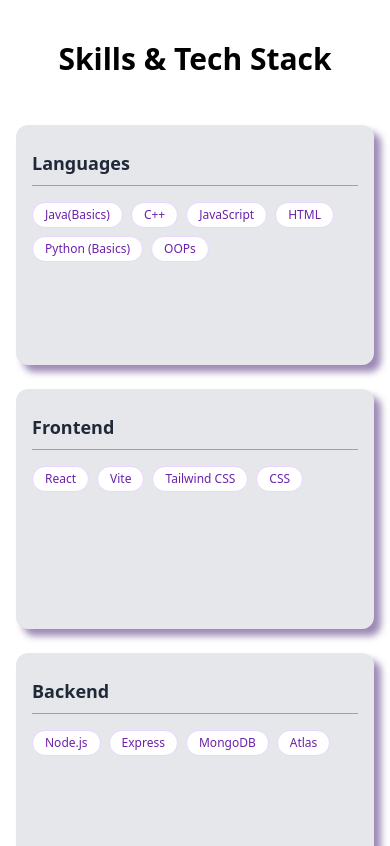
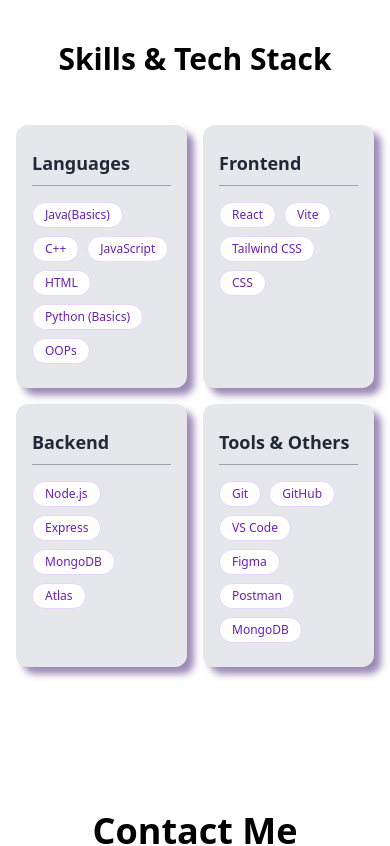
Before and after one commit to Resham011/Portfolio-Website, a React (Vite) app in the folder frontend/: page / in a window 390 px wide. Shown: the part 2700-3546 px from the top of the page. Built offline with nearby package versions, Linux system fonts and the light colour scheme.

Commit message:
Initial commit

```diff
--- a/frontend/src/components/TechStack.jsx
+++ b/frontend/src/components/TechStack.jsx
@@ -1,66 +1,3 @@
-// import React, { useContext } from "react";
-// import { ThemeContext } from "../context/ThemeContext";
-
-// const TechStack = () => {
-//   const { theme } = useContext(ThemeContext);
-
-//   const categories = [
-//     {
-//       title: "Languages",
-//       items: ["Java", "C++", "JavaScript", "HTML", "CSS", "Python(Basics)", "OOPs"],
-//     },
-//     {
-//       title: "Frontend",
-//       items: ["React", "Vite", "Tailwind CSS"],
-//     },
-//     {
-//       title: "Backend",
-//       items: ["Node.js", "Express", "MongoDB", "Atlas"],
-//     },
-//     {
-//       title: "Tools & Others",
-//       items: ["Git", "GitHub", "VS Code", "Figma", "Postman", "MongoDB"],
-//     },
-//   ];
-
-//   return (
-//     <section id="skills"
-//       className="w-full py-12 px-6 md:px-12 lg:px-20 transition-colors duration-500"
-//     >
-//       <h2 className="text-3xl font-bold text-center mb-10 dark:text-white">
-//         Skills & Tech Stack
-//       </h2>
-//       <div className="grid grid-cols-1 sm:grid-cols-2 lg:grid-cols-4 gap-6">
-//         {categories.map((category, idx) => (
-//           <div
-//             key={idx}
-//             className={`rounded-2xl p-6 transition-all duration-300 transform hover:scale-105
-//               ${theme === "light" ? "bg-gray-200 text-gray-800 purple-shadow " : "bg-gray-800 text-white shadow-[3px_3px_8px_rgba(190,144,255,0.4)] "}`}
-
-//           >
-//             <h3 className="text-xl font-semibold mb-4 border-b pb-2 border-gray-400 dark:border-gray-600">
-//               {category.title}
-//             </h3>
-//             <ul className="space-y-2">
-//               {category.items.map((item, index) => (
-//                 <li
-//                   key={index}
-//                   className="text-sm font-medium px-3 py-1 rounded hover:bg-purple-600 transition-colors duration-200"
-//                 >
-//                   {item}
-//                 </li>
-//               ))}
-//             </ul>
-//           </div>
-//         ))}
-//       </div>
-//     </section>
-//   );
-// };
-
-// export default TechStack;
-
-
 import React, { useContext } from "react";
 import { ThemeContext } from "../context/ThemeContext";
 
@@ -94,7 +31,7 @@
       <h2 className="text-3xl font-bold text-center mb-12 dark:text-white animate-fade-in-down">
         Skills & Tech Stack
       </h2>
-      <div className="grid grid-cols-1 sm:grid-cols-2 lg:grid-cols-4 gap-6">
+      <div className="grid grid-cols-2 gap-4 sm:gap-6 md:grid-cols-4">
         {categories.map((category, idx) => (
           <div
             key={idx}
```
